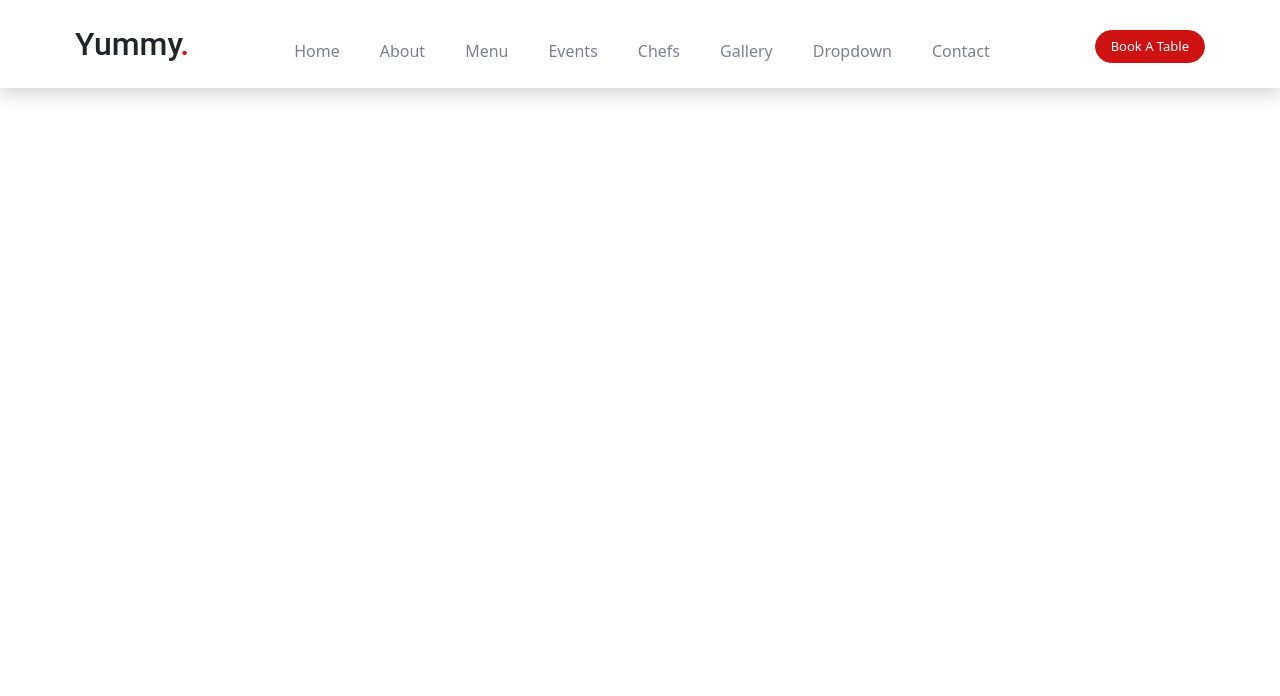
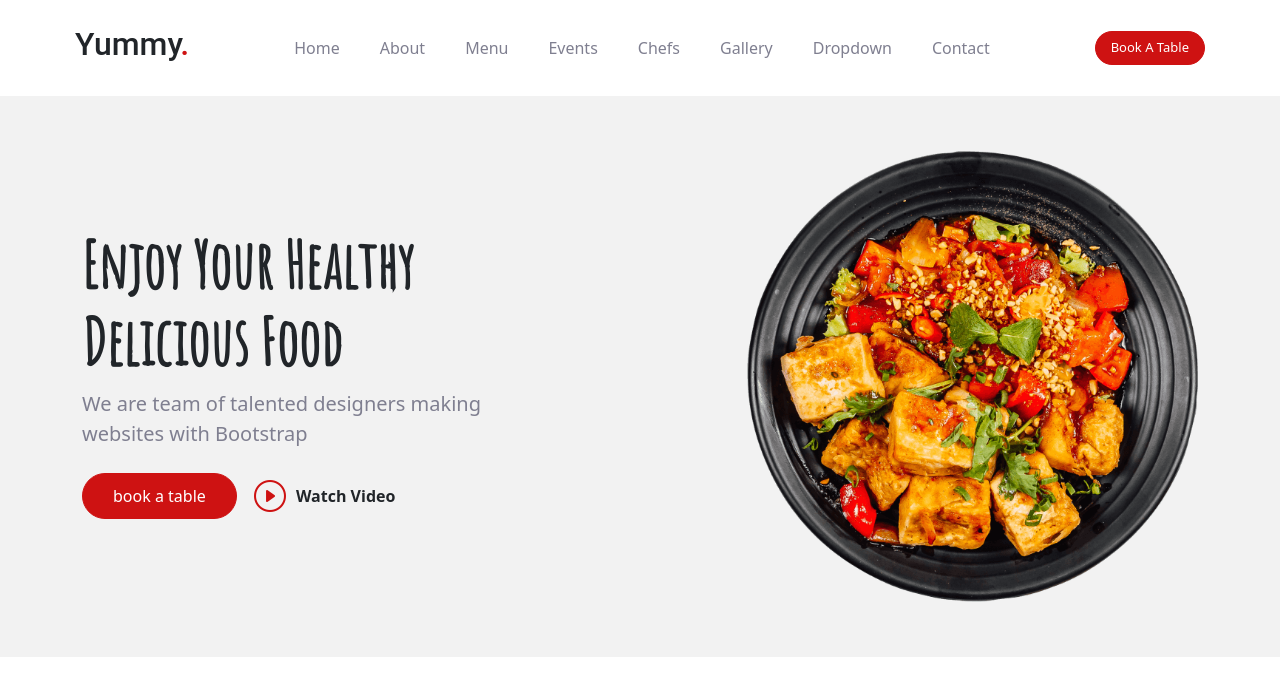
Before and after one commit to Anas-elbourkkadi/Anas_elbourkkadi_finalproject_dom, a website: page index.html in a window 1280 px wide. Drawn offline with nearby package versions, Linux system fonts and the light colour scheme; a web font is replaced by a local one.

Commit message:
fix the navbar and i added the header with responbilty

```diff
--- a/index.html
+++ b/index.html
@@ -9,10 +9,11 @@
 </head>
 
 <body>
-    <nav class="d-flex px-15 align-items-end py-5  justify-content-between fixed-top shadow">
-        <h1 class="title text-colorTextPrimer fs-2 font-second ">Yummy<span class="text-colorBtns">.</span></h1>
-        <ul class="d-lg-flex d-none gap-8 mb-0 align-items-end list-unstyled ">
-            <li ><a href="#">home</a></li>
+    <header>
+    <nav class="d-flex px-15 align-items-center py-5  justify-content-between  shadow-lg ">
+        <h1 class="title text-colorTextPrimer fs-2 font-second  ">Yummy<span class="text-colorBtns">.</span></h1>
+        <ul class="d-lg-flex d-none gap-8  align-items-center mb-0 list-unstyled  ">
+            <li><a href="#">home</a></li>
             <li><a href="#">about</a></li>
             <li><a href="#">menu</a></li>
             <li><a href="#">events</a></li>
@@ -27,7 +28,34 @@
         </div>
     </nav>
 
-    <header>
+
+        <div class="bg-sconderyBgcolor py-11">
+            <div class="container">
+                <div class="row justify-content-center justify-content-lg-between gy-4  ">
+                    <section id="home" class="col-lg-5  order-lg-first order-last d-flex  flex-column justify-content-center  ">
+                        <h2 class="font-first  fw-bold ">Enjoy Your Healthy
+                            <br>Delicious Food</h2>
+                        <p class="fs-5 text-colorTextScondery  ">We are team of talented designers making websites with
+                            Bootstrap
+                        </p>
+                        <div>
+                            <a href="#" class="btn btn-colorBtns rounded-pill  px-6 py-2 ">book a table</a>
+                            <a href="#" class="btn bHearder  rounded-pill d-inline-flex align-items-center gap-2">
+                                <i class="bi bi-play-circle fs-2  text-colorBtns"></i>
+                                <span class="fw-bold"> Watch
+                                    Video</span>
+                            </a>
+
+                        </div>
+                    </section>
+                    <div class="col-lg-5  ">
+                        <img src="./public/images/Yummy/hero-img.png" alt="image1" class="w-100" loading="lazy">
+                    </div>
+                </div>
+            </div>
+
+        </div>
+
 
     </header>
     <script src="./Public/Js/app.js"></script>
--- a/src/scss/_allModules.scss
+++ b/src/scss/_allModules.scss
@@ -1 +1,2 @@
 @import "./modules/home/Navbar";
+@import "./modules/home/header";
--- a/src/scss/modules/home/_Navbar.scss
+++ b/src/scss/modules/home/_Navbar.scss
@@ -1,6 +1,6 @@
 
 *{
-    margin: 0 !important;
+    margin: 0 ;
     padding: 0 ;
 }
 
--- /dev/null
+++ b/src/scss/modules/home/_header.scss
@@ -0,0 +1,8 @@
+#home{
+    h2{
+        font-size: 64px;
+    }
+    .bHearder:hover{
+        color: $colorBtns;
+    }
+}
```
Also changed, not shown: public/css/app.css, 1 other file.
